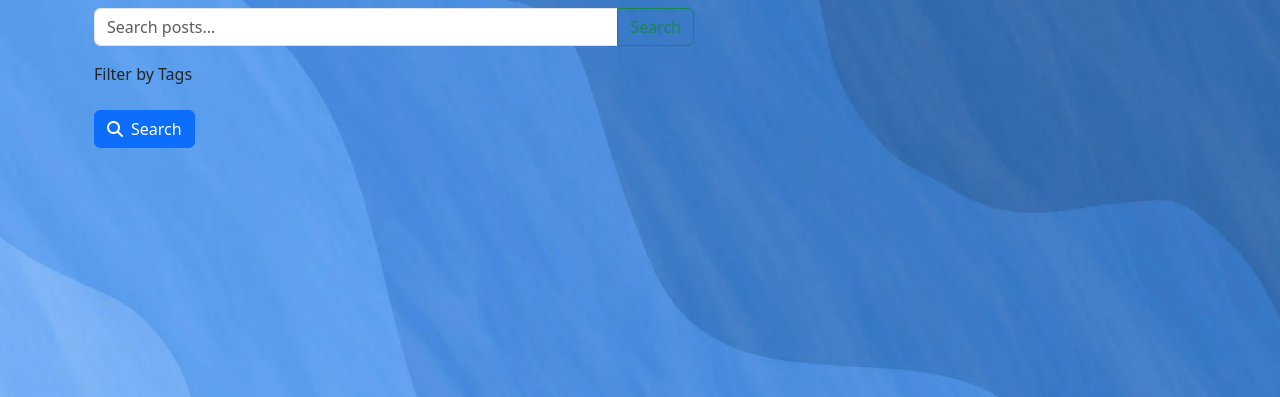
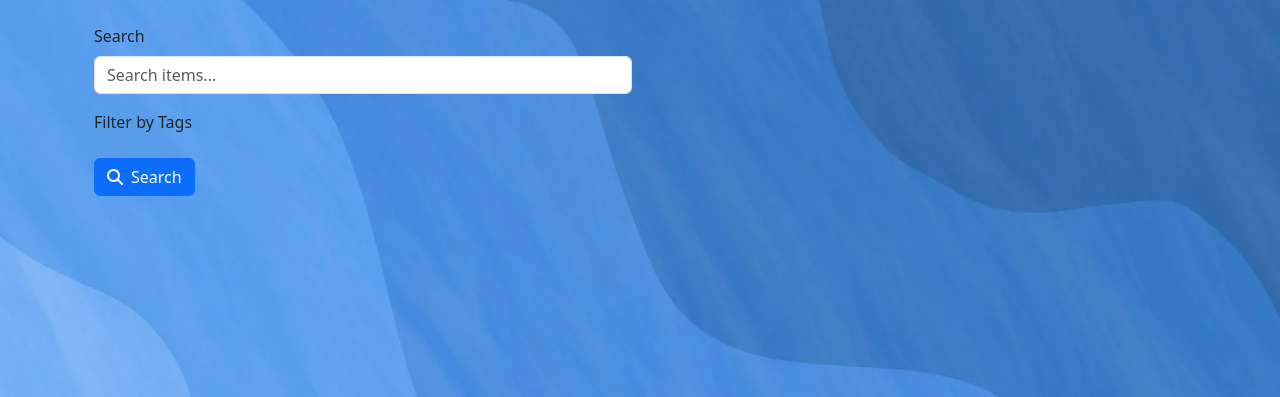
Before and after one commit to Lixuan0913/7-03, a Flask app: page /search in a window 1280 px wide. Shown: the part 56-453 px from the top of the page. Run offline with Flask 3, Linux system fonts and the light colour scheme; data that the repository does not hold is empty.

Commit message:
search tag

```diff
--- a/templates/search.html
+++ b/templates/search.html
@@ -2,24 +2,20 @@
 
 {% block content %}
 <div class="container mt-4">
-    <form method="POST" action="{{ url_for('search') }}" class="mb-4">
+    <form method="GET" action="{{ url_for('search') }}" class="mb-4">
     {{ form.hidden_tag() }}
 
     <div class="row g-3">
         <!-- Search Term -->
-            <div class="search-bar-wrapper w-100 my-2 my-lg-0">
-                <form class="d-flex justify-content-center" action="{{ url_for('search') }}" method="GET">
-                    <div class="input-group" style="max-width: 600px; width: 100%;">
-                        <input class="form-control" type="search" name="searched" placeholder="Search posts...">
-                        <button class="btn btn-outline-success" type="submit">Search</button>
+        <div class="col-md-6">
+            <label for="searched" class="form-label">Search</label>
+            <input type="text" class="form-control" id="searched" name="searched"
+                   placeholder="Search items..." value="{{ searched or '' }}">
         </div>
-                </form>
-            </div>
-
 
         <!-- Tag Filter -->
         <div class="col-12">
-                {{ form.tags.label(class="form-label") }}
+            <label class="form-label">Filter by Tags</label>
             <div class="tag-options">
                 {% for tag in all_tags %}
                 <div class="form-check form-check-inline">
```
Lines whose indentation alone changed are shown as unchanged.
